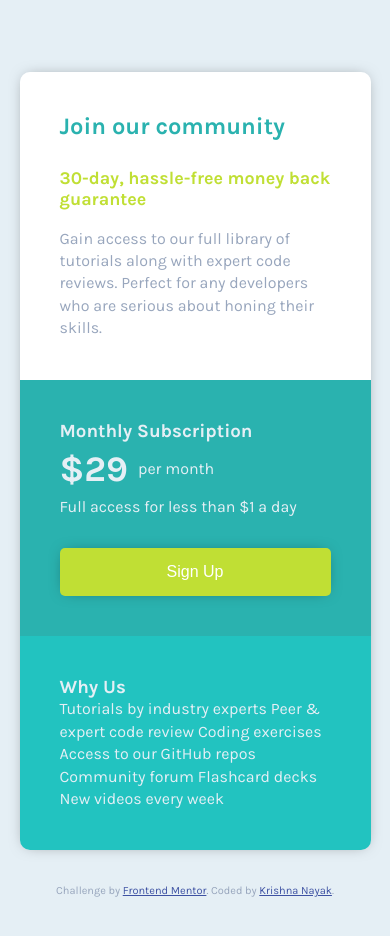
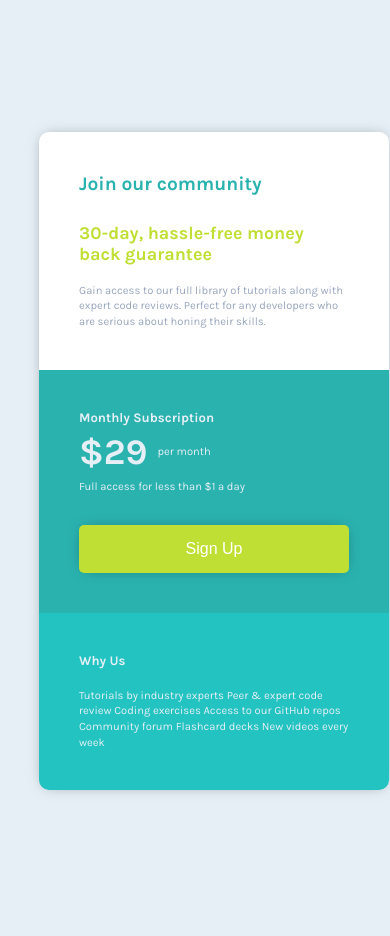
Before and after one commit to krishna-nayak/single-price-grid-component-master, a plain HTML site: page index.html in a window 390 px wide. Drawn offline with Linux system fonts and the light colour scheme.

Commit message:
respontive ✅

```diff
--- a/index.html
+++ b/index.html
@@ -66,7 +66,7 @@
                 </div>
             </div>
         </div>
-        <footer>
+        <!-- <footer>
             <p class="attribution">
                 Challenge by
                 <a
@@ -75,6 +75,6 @@
                     >Frontend Mentor</a
                 >. Coded by <a href="#">Krishna Nayak</a>.
             </p>
-        </footer>
+        </footer> -->
     </body>
 </html>
--- a/style.css
+++ b/style.css
@@ -15,9 +15,8 @@
 }
 body {
     font-family: "Karla", sans-serif;
-    /* font-family: sans-serif; */
 
-    font-size: 1rem;
+    font-size: clamp(0.7rem, 2.5vw, 1rem);
     background-color: var(--neutral-light-grey);
     color: var(--neutral-grayish-blue);
     position: relative;
@@ -37,16 +36,14 @@ p {
     display: grid;
     grid-template-columns: repeat(2, 1fr);
     grid-auto-rows: auto;
-    /*  */
     box-shadow: 0 0 15px -6px rgba(0, 0, 0, 0.5);
-    /*  */
     border-radius: 10px;
     overflow: hidden;
 }
 
 .heading {
     color: var(--primary-cyan);
-    font-size: 1.48rem;
+    font-size: clamp(1.2rem, 1.7vw, 1.48rem);
 }
 
 .header .brigth-yellow {
@@ -68,9 +65,7 @@ p {
     font-size: 16px;
     margin-top: 30px;
     cursor: pointer;
-    /*  */
     box-shadow: 0 0 15px -6px rgba(0, 0, 0, 0.5);
-    /*  */
 }
 
 .header,
@@ -109,31 +104,44 @@ span {
     background-color: var(--primary-light-cyan);
     color: var(--neutral-light-grey);
 }
+.info h3 {
+    margin-bottom: 20px;
+}
+
+/* MEDIA */
 @media screen and (max-width: 780px) {
     body {
         padding: 10% 10%;
         text-align: center;
     }
     .header {
-        grid-column: span 12;
+        grid-column: span 2;
     }
 
     .subscription {
-        grid-column: span 12;
+        grid-column: span 2;
+    }
+    .subscription .text-large {
+        justify-content: center;
     }
     .subscription .btn {
         width: 100%;
     }
 
     .info {
-        grid-column: span 12;
+        grid-column: span 2;
     }
 }
 
-@media screen and (max-width: 550px) {
+@media screen and (max-width: 480px) {
     body {
-        padding: 10% 5%;
         text-align: left;
+    }
+    .container {
+        min-width: 350px;
+    }
+    .subscription .text-large {
+        justify-content: flex-start;
     }
     .subscription .btn {
         width: 100%;
```
